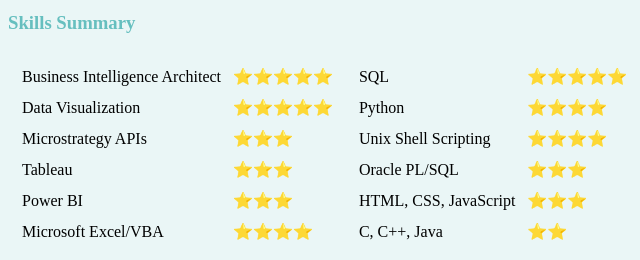
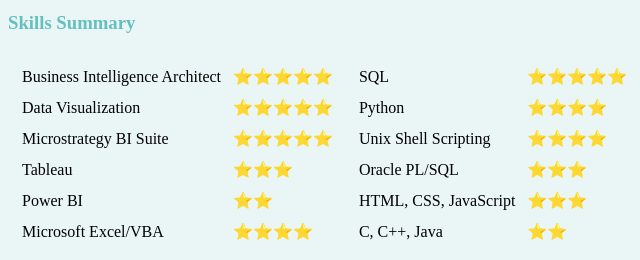
Before and after one commit to MstrDan/cv, a plain HTML site: page index.html in a window 1280 px wide. Shown: the part 880-1140 px from the top of the page, 0-640 px from the left. Drawn offline with Linux system fonts and the light colour scheme.

Commit message:
Update index.html

```diff
--- a/index.html
+++ b/index.html
@@ -79,8 +79,8 @@
       <td>⭐⭐⭐⭐⭐</td>
     </tr>
     <tr>
-      <td>Microstrategy APIs</td>
-      <td>⭐⭐⭐</td>
+      <td>Microstrategy BI Suite</td>
+      <td>⭐⭐⭐⭐⭐</td>
     </tr>
     <tr>
       <td>Tableau</td>
@@ -88,7 +88,7 @@
     </tr>
     <tr>
       <td>Power BI</td>
-      <td>⭐⭐⭐</td>
+      <td>⭐⭐</td>
     </tr>
     <tr>
       <td>Microsoft Excel/VBA</td>
```
